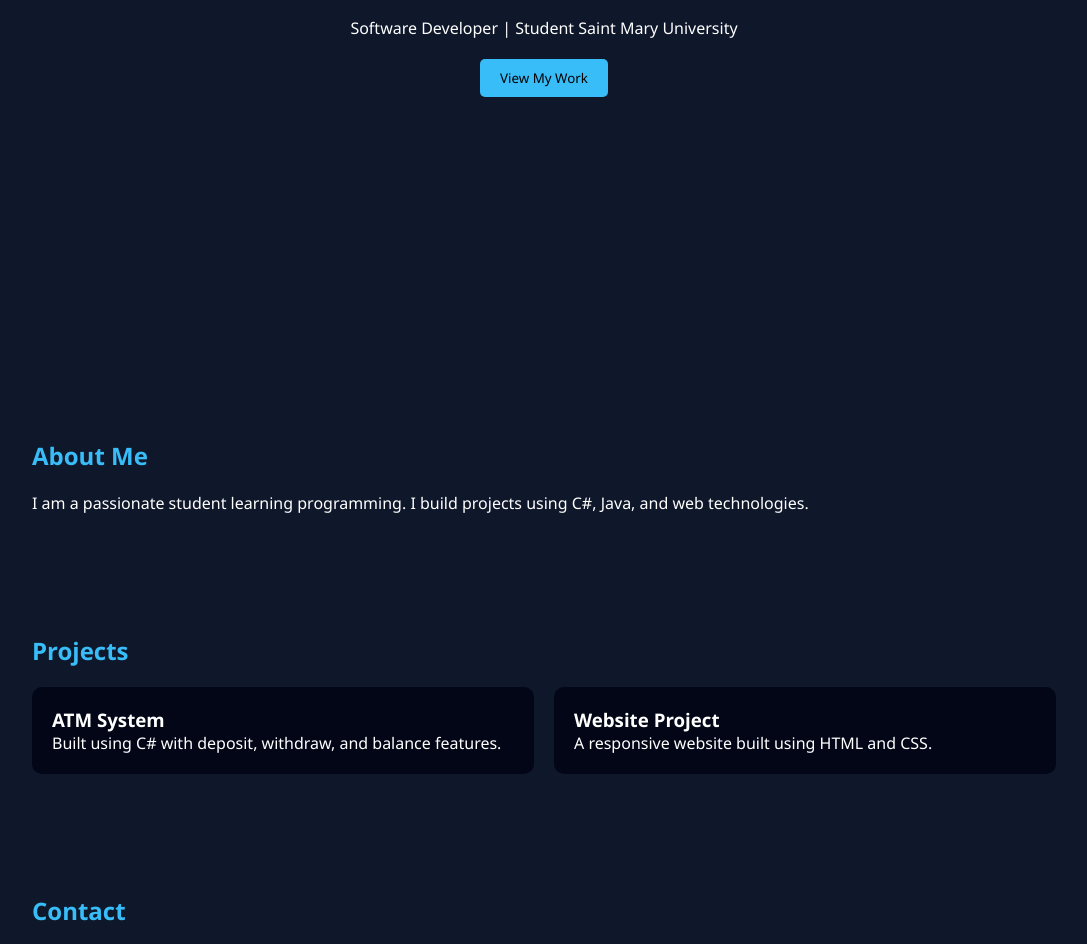
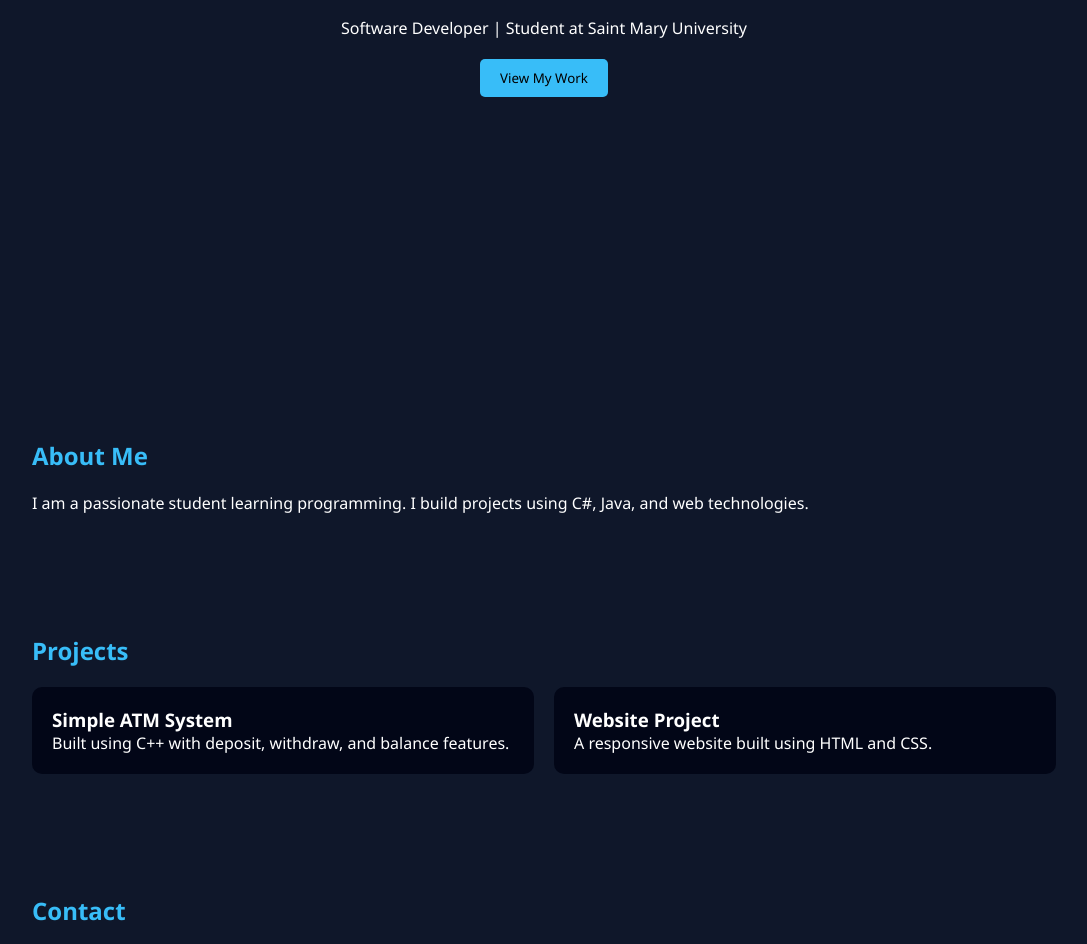
Before and after one commit to Elsabeth-Luelseged/portfolio, a plain HTML site: page index.html in a window 1280 px wide. Shown: the part 424-1368 px from the top of the page, without its empty margins (96-1183 px from the left). Drawn offline with Linux system fonts and the light colour scheme.

Commit message:
Update project descriptions and student affiliation

```diff
--- a/index.html
+++ b/index.html
@@ -116,7 +116,7 @@
 <div class="hero">
   <div>
     <h2>Hello, I'm <span>Elsabeth Luelseged</span></h2>
-    <p>Software Developer | Student Saint Mary University</p>
+    <p>Software Developer | Student at Saint Mary University</p>
     <button class="btn">View My Work</button>
   </div>
 </div>
@@ -134,8 +134,8 @@
   <div class="projects">
 
     <div class="card">
-      <h3>ATM System</h3>
-      <p>Built using C# with deposit, withdraw, and balance features.</p>
+      <h3>Simple ATM System</h3>
+      <p>Built using C++ with deposit, withdraw, and balance features.</p>
     </div>
 
     <div class="card">
```
